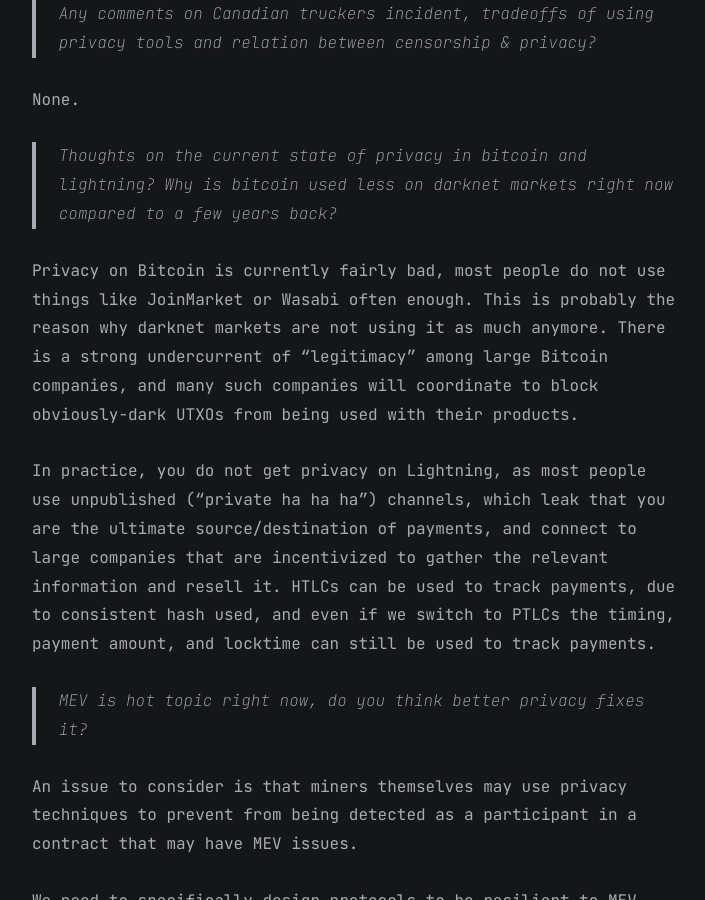
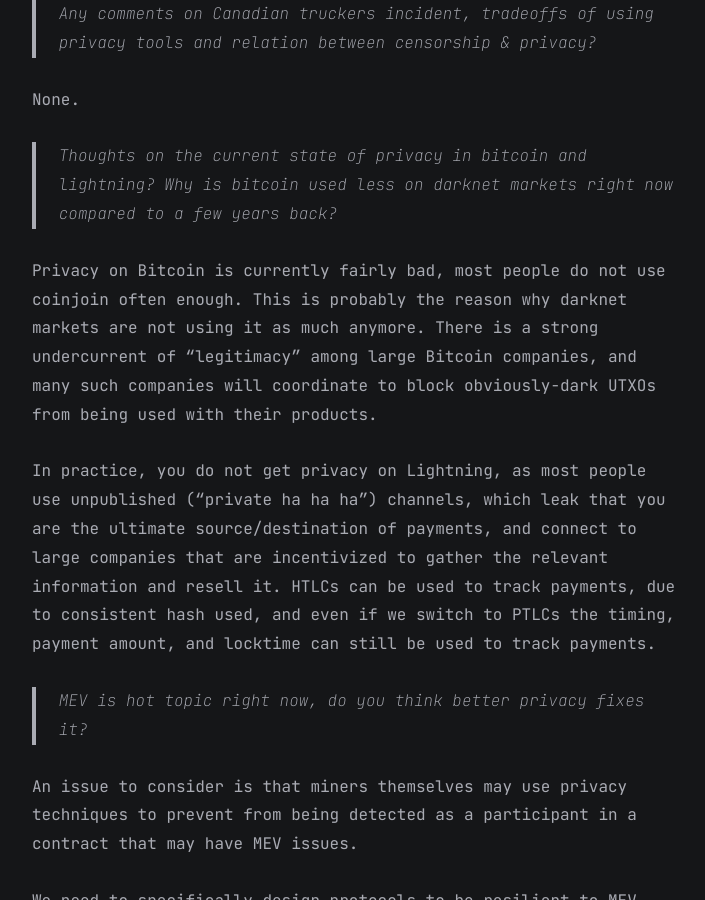
Before and after one commit to consentonchain/blog, a Jekyll site: the page built from all_collections/_posts/2023-03-10-interview-zmnscpxj.md, in a window 1280 px wide and 900 px high, scrolled down 3333 px. Shown: the whole window, without its empty margins (283-988 px from the left). Built offline with Jekyll 4.4.1, drawn with Linux system fonts in a browser that asks for light colours.

Commit message:
replace jm and wasabi with coinjoin

```diff
--- a/all_collections/_posts/2023-03-10-interview-zmnscpxj.md
+++ b/all_collections/_posts/2023-03-10-interview-zmnscpxj.md
@@ -64,7 +64,7 @@ None.
 
 > Thoughts on the current state of privacy in bitcoin and lightning? Why is bitcoin used less on darknet markets right now compared to a few years back?
 
-Privacy on Bitcoin is currently fairly bad, most people do not use things like JoinMarket or Wasabi often enough.
+Privacy on Bitcoin is currently fairly bad, most people do not use coinjoin often enough.
 This is probably the reason why darknet markets are not using it as much anymore.
 There is a strong undercurrent of "legitimacy" among large Bitcoin companies, and many such companies will coordinate to block obviously-dark UTXOs from being used with their products.
 
```
